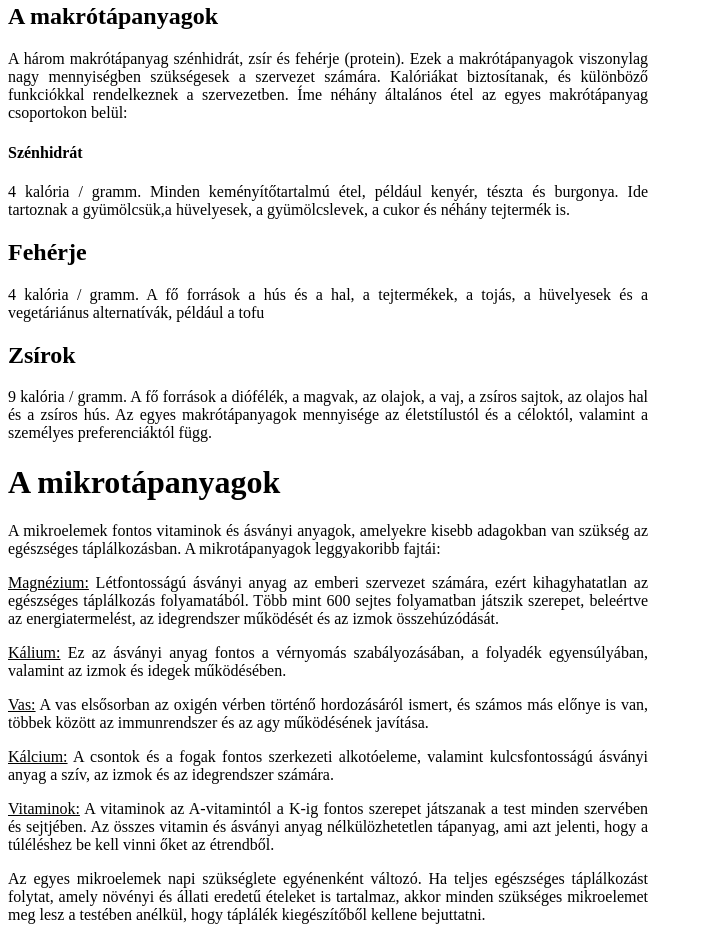
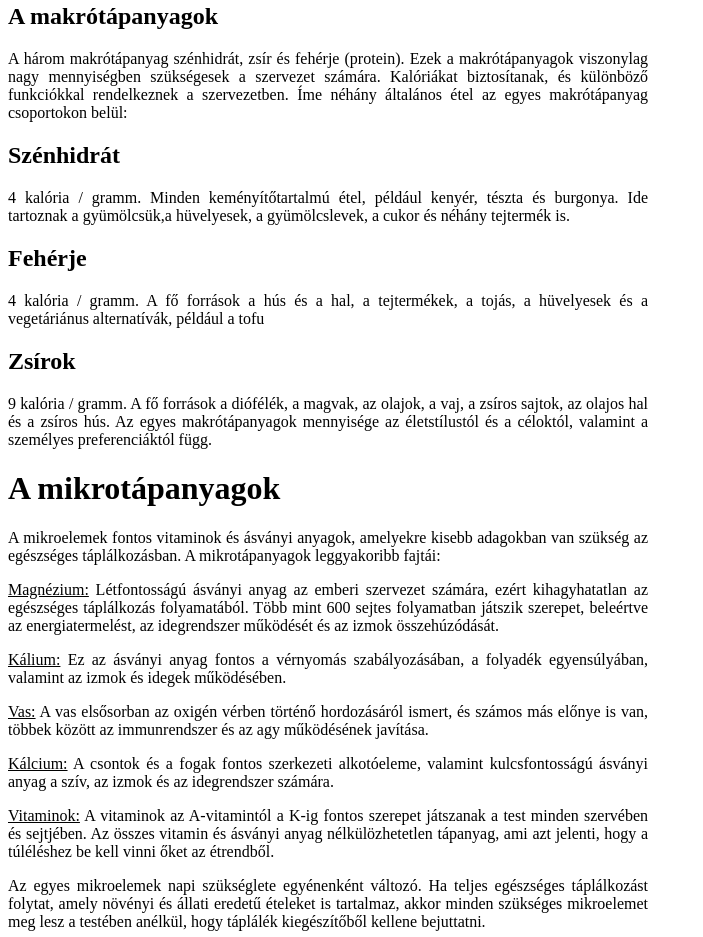
Before and after one commit to MezoGergo15/egesz, a plain HTML site: page index.html in a window 1280 px wide. Shown: the part 864-1801 px from the top of the page, without its empty margins (0-703 px from the left). Drawn offline with Linux system fonts and the light colour scheme; grey boxes are pictures that could not be loaded.

Commit message:
Update index.html

```diff
--- a/index.html
+++ b/index.html
@@ -30,7 +30,7 @@
         <P>A három makrótápanyag szénhidrát, zsír és fehérje (protein). Ezek a makrótápanyagok viszonylag nagy
             mennyiségben szükségesek a szervezet számára. Kalóriákat biztosítanak, és különböző funkciókkal rendelkeznek a
             szervezetben. Íme néhány általános étel az egyes makrótápanyag csoportokon belül:</P>
-            <H4>Szénhidrát</H4>
+            <H2>Szénhidrát</H2>
             <P>4 kalória / gramm. Minden keményítőtartalmú étel, például kenyér, tészta és burgonya. Ide tartoznak a gyümölcsük,a hüvelyesek, a gyümölcslevek, a cukor és néhány tejtermék is.</P>
                 <H2>Fehérje</H2>
                 <P>4 kalória / gramm. A fő források a hús és a hal, a tejtermékek, a tojás, a hüvelyesek és a vegetáriánus alternatívák,
```
